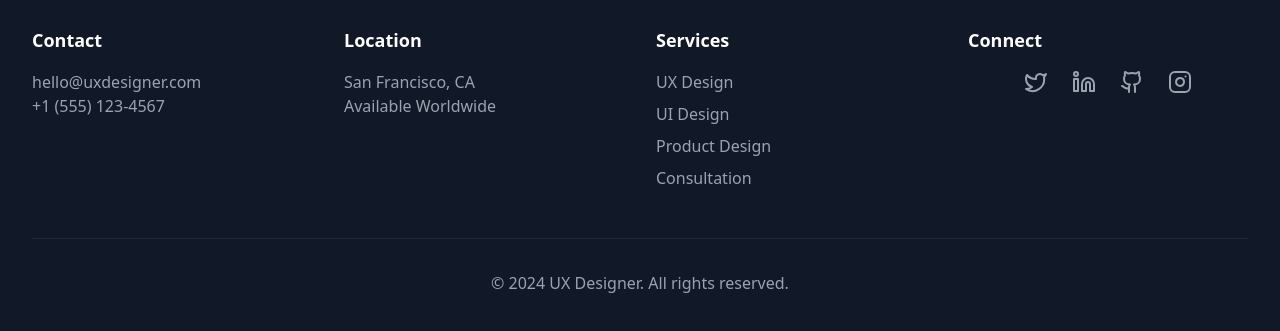
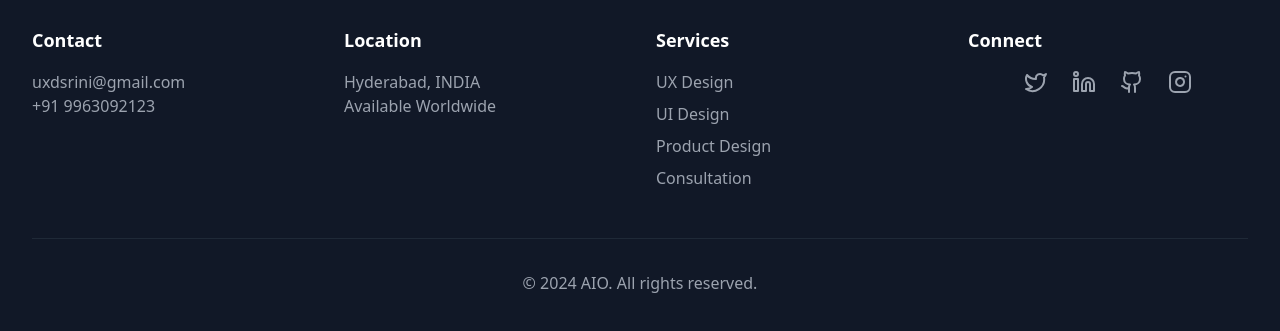
Before and after one commit to uxdsrini/uxd, a React (Vite) app: page / in a window 1280 px wide. Shown: the part 2048-2379 px from the top of the page. Built offline with nearby package versions, Linux system fonts and the light colour scheme.

Commit message:
Update HomePage.tsx

```diff
--- a/src/pages/HomePage.tsx
+++ b/src/pages/HomePage.tsx
@@ -156,12 +156,12 @@ export function HomePage() {
           <div className="grid grid-cols-1 md:grid-cols-2 lg:grid-cols-4 gap-8">
             <div>
               <h3 className="text-lg font-semibold mb-4">Contact</h3>
-              <p className="text-gray-400">hello@uxdesigner.com</p>
-              <p className="text-gray-400">+1 (555) 123-4567</p>
+              <p className="text-gray-400">uxdsrini@gmail.com</p>
+              <p className="text-gray-400">+91 9963092123</p>
             </div>
             <div>
               <h3 className="text-lg font-semibold mb-4">Location</h3>
-              <p className="text-gray-400">San Francisco, CA</p>
+              <p className="text-gray-400">Hyderabad, INDIA</p>
               <p className="text-gray-400">Available Worldwide</p>
             </div>
             <div>
@@ -179,7 +179,7 @@ export function HomePage() {
             </div>
           </div>
          <div className="mt-12 pt-8 border-t border-gray-800 text-center text-gray-400">
-  <p>&copy; {new Date().getFullYear()} UX Designer. All rights reserved.</p>
+  <p>&copy; {new Date().getFullYear()} AIO. All rights reserved.</p>
 </div>
         </div>
       </footer>
```
